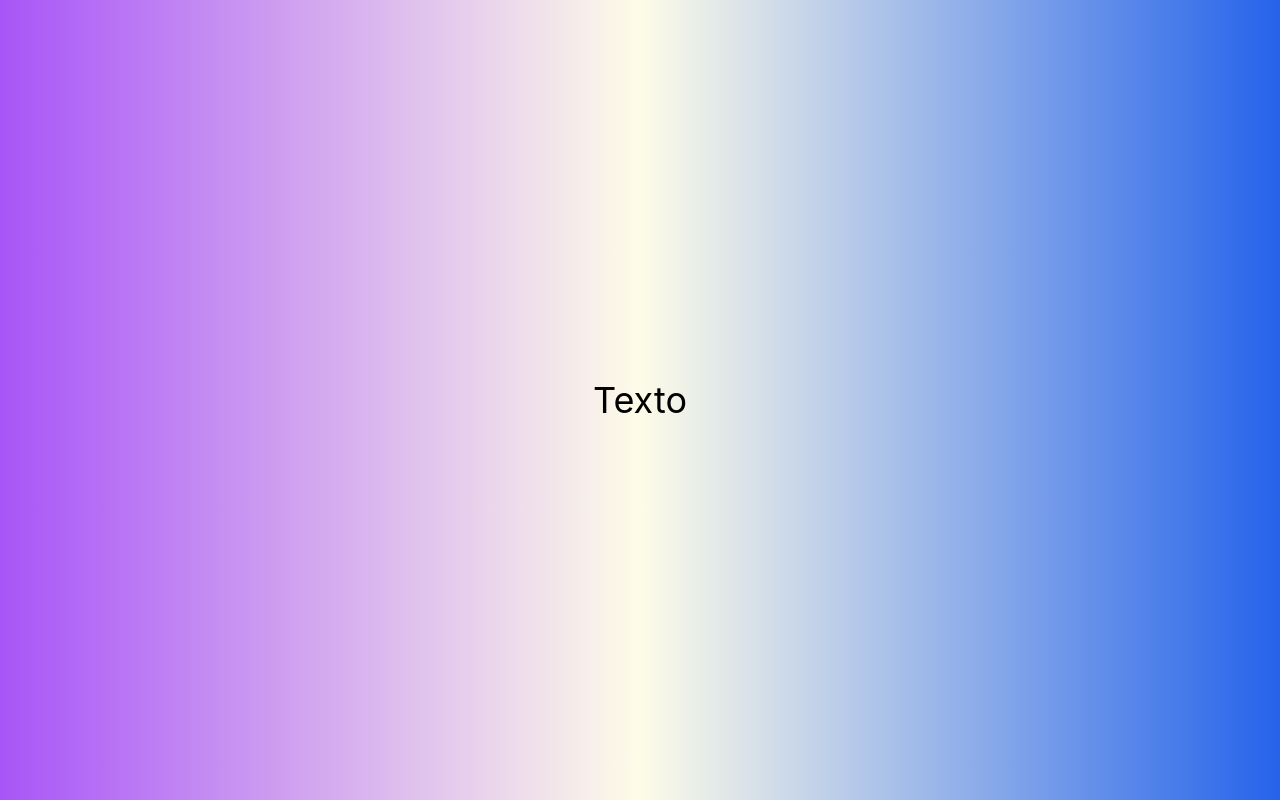
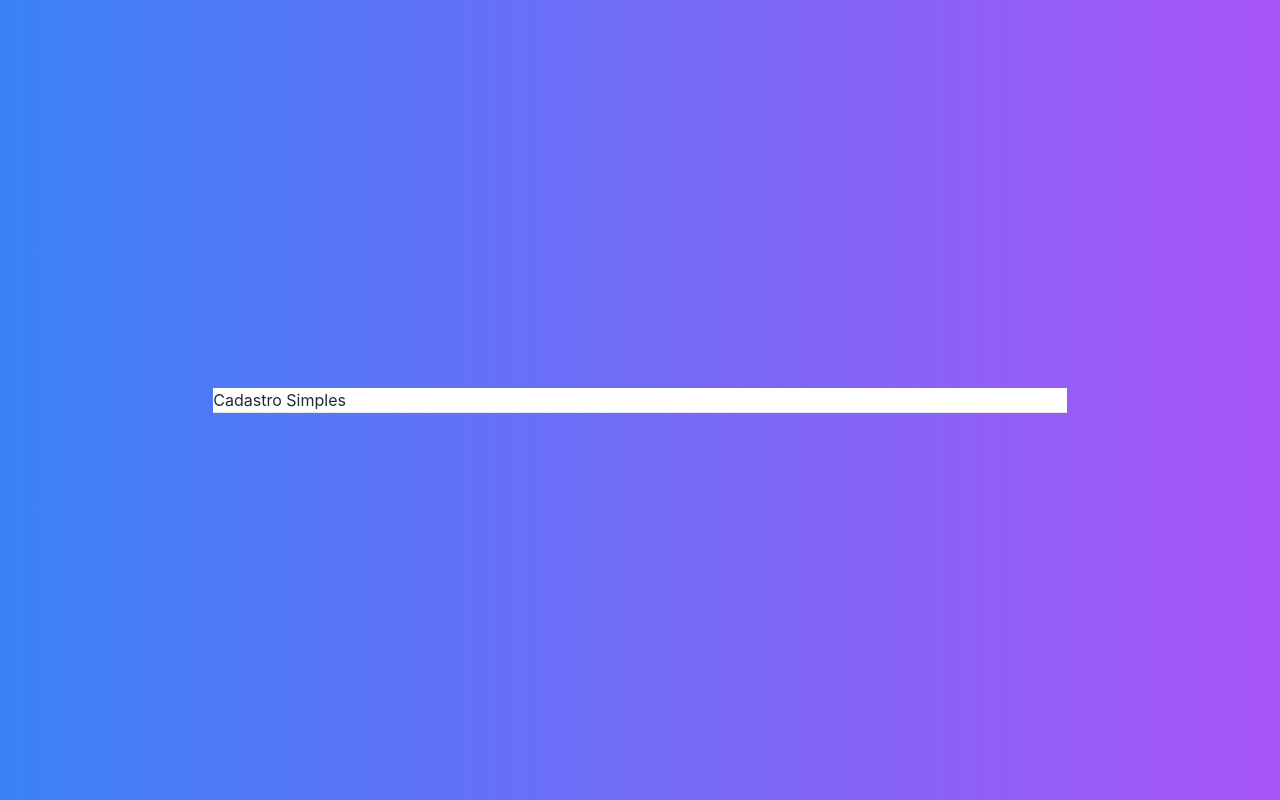
Before and after one commit to David-Pires/next-crud, a Next.js app: page / in a window 1280 px wide. Built offline with nearby package versions, Linux system fonts and the light colour scheme.

Commit message:
feat: criação de componentes Layout.tsx e Titulo.tsx

```diff
--- /dev/null
+++ b/src/components/Layout.tsx
@@ -0,0 +1,19 @@
+import Titulo from './Titulo';
+
+interface LayoutProps{
+  titulo: string
+  children: any
+}
+export default function Layout(props:LayoutProps) {
+  return (
+    <div className={`
+      flex flex-col w-2/3
+      bg-white text-gray-800
+    `}>
+        <Titulo>{props.titulo} </Titulo>
+      <div>
+
+      </div>
+    </div>
+  )
+}
--- /dev/null
+++ b/src/components/Titulo.tsx
@@ -0,0 +1,9 @@
+export default function Titulo(props) {
+  return (
+    <div className={``}>
+
+      <h1>{props.children}</h1>
+      <hr/>
+    </div>
+  )
+}
--- a/src/pages/index.tsx
+++ b/src/pages/index.tsx
@@ -1,12 +1,17 @@
+import Layout from '../components/Layout';
 
 
 export default function Home() {
   return (
-    <div className={`flex h-screen justify-center items-center
-                    bg-gradient-to-r from-purple-500 via-yellow-50
-                    to-blue-600`}
-    >
-      <span className="text-4xl">Texto</span>
+    <div className={`
+      flex justify-center items-center h-screen
+      bg-gradient-to-r from-blue-500 to-purple-500
+      text-white
+    `}>
+
+      <Layout titulo='Cadastro Simples'> </Layout>
+      <span></span>
+
     </div>
   )
 }
```
